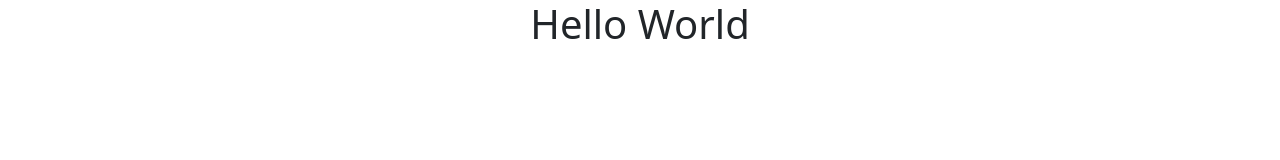
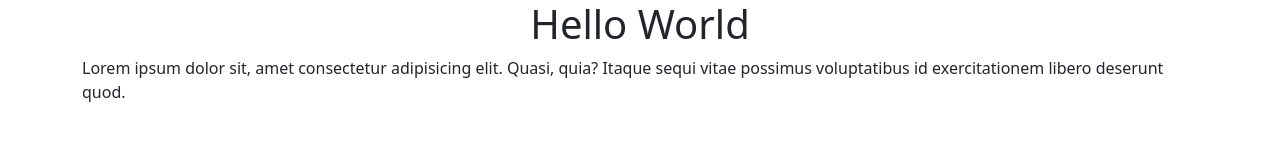
Before and after one commit to getshimu/esha.github.io, a plain HTML site: page Index.html in a window 1280 px wide. Drawn offline with Linux system fonts and the light colour scheme; files whose address does not match are found by name.

Commit message:
startting development

```diff
--- a/Index.html
+++ b/Index.html
@@ -9,7 +9,13 @@
 </head>
 
 <body>
-    <h1 class=" text-center">Hello World</h1>
+    <div class="container">
+        <h1 class=" text-center">Hello World</h1>
+        <p>Lorem ipsum dolor sit, amet consectetur adipisicing elit. Quasi, quia? Itaque sequi vitae possimus
+            voluptatibus id exercitationem libero deserunt quod.</p>
+
+    </div>
+
 
 
 
```
